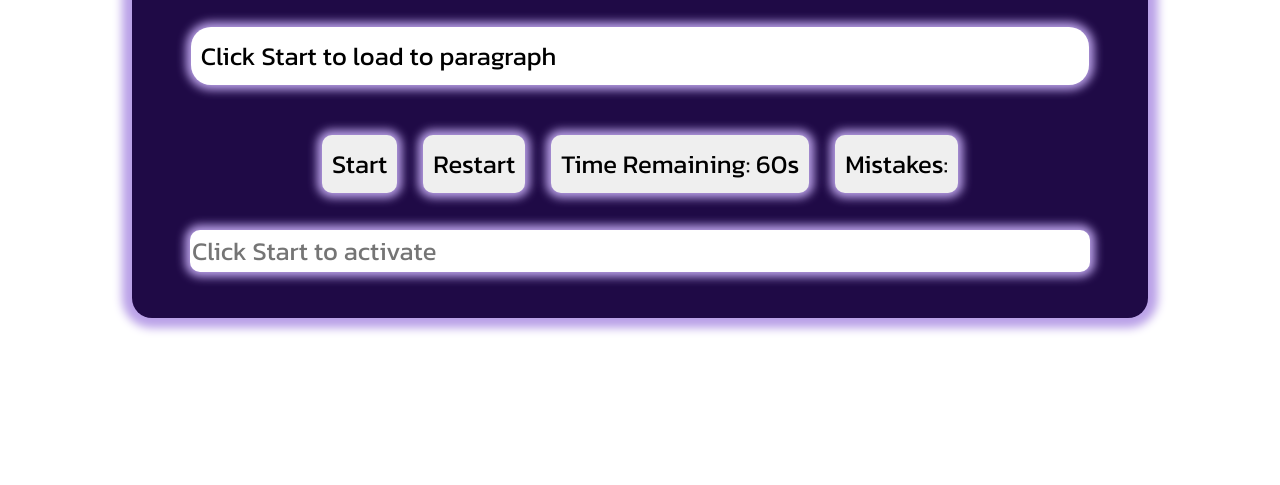
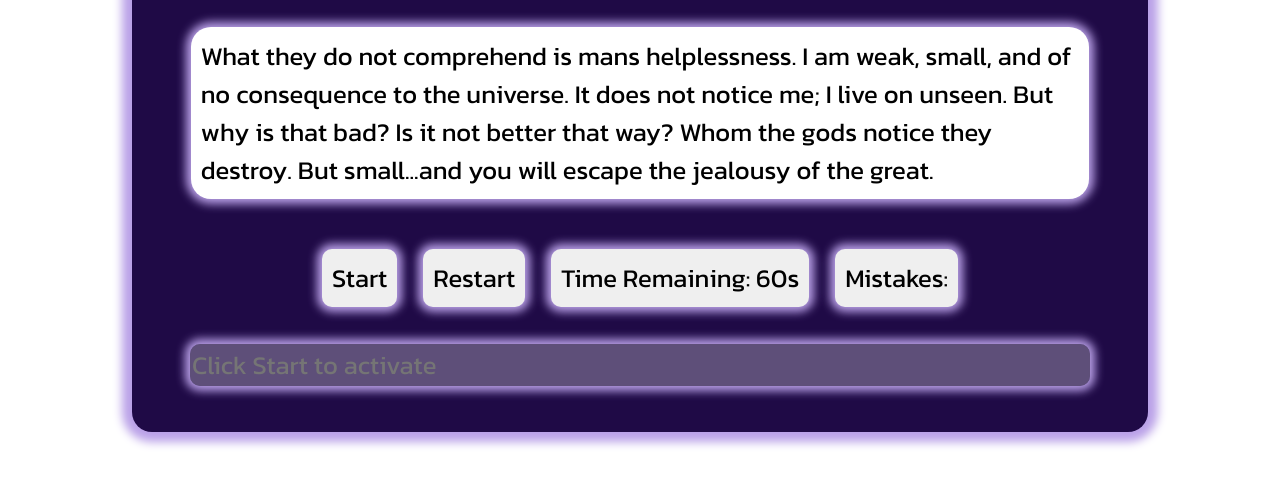
Before and after one commit to s-draycott/game-challenge, a website built with Vite: page index.html in a window 1280 px wide. Shown: the part 191-676 px from the top of the page. Built offline with nearby package versions, Linux system fonts and the light colour scheme; files whose address does not match are found by name; a web font is replaced by a local one.

Commit message:
update TS script

```diff
--- a/index.html
+++ b/index.html
@@ -51,6 +51,6 @@
       </div>
     </div>
 
-    <script type="module" src="./node_modules/esbuild/lib/main.js"></script>
+    <script type="module" src="./src/main.ts"></script>
   </body>
 </html>
```
